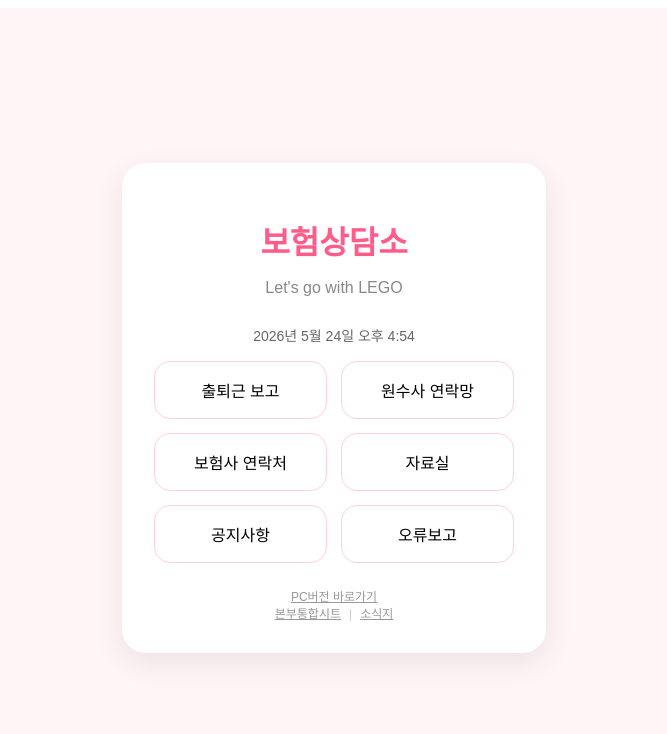
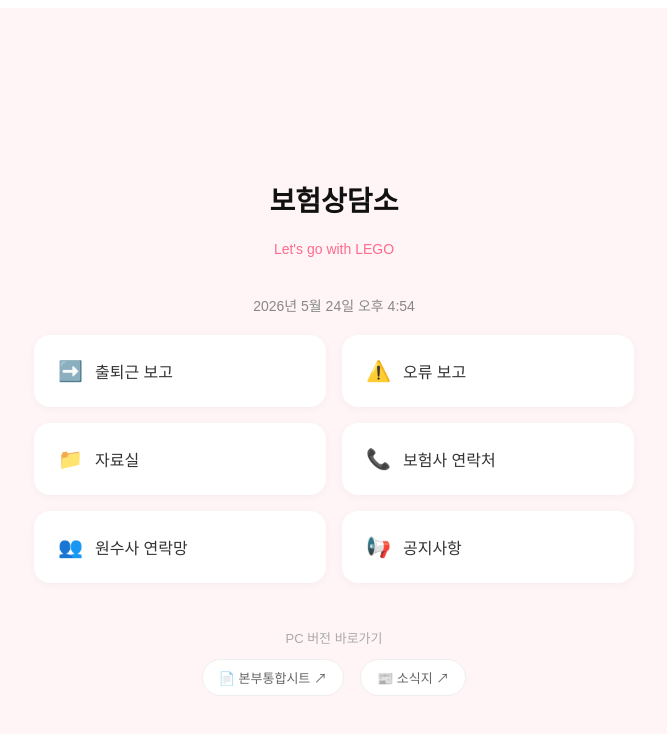
Before and after one commit to legobaeksunmi/withlego-site, a Next.js app: page / in a window 1280 px wide. Shown: the top 734 px of the page, without its empty margins (306-973 px from the left). Built offline with nearby package versions, Linux system fonts and the light colour scheme.

Commit message:
feat: revamp layout and add new menu items with icons

```diff
--- a/app/page.tsx
+++ b/app/page.tsx
@@ -28,41 +28,25 @@ export default function Home() {
     return () => clearInterval(interval);
   }, []);
 
-  const menuItems = [
-    { label: "출퇴근 보고", href: "#" },
-    { label: "원수사 연락망", href: "#" },
-    { label: "보험사 연락처", href: "#" },
-    { label: "자료실", href: "#" },
-    { label: "공지사항", href: "#" },
-    { label: "오류보고", href: "#" },
-  ];
-
   return (
     <main
       style={{
         minHeight: "100vh",
         background: "#fff5f7",
         display: "flex",
+        flexDirection: "column",
         justifyContent: "center",
         alignItems: "center",
         fontFamily: "sans-serif",
-      }}
-    >
-      <div
-        style={{
-          width: "360px",
-          background: "white",
-          padding: "32px",
-          borderRadius: "24px",
-          boxShadow: "0 10px 30px rgba(0,0,0,0.08)",
-          textAlign: "center",
+        padding: "20px",
       }}
     >
       <h1
         style={{
-            color: "#ff5c8a",
-            fontSize: "32px",
-            marginBottom: "10px",
+          color: "#111",
+          fontSize: "28px",
+          fontWeight: "bold",
+          marginBottom: "8px",
         }}
       >
         보험상담소
@@ -70,8 +54,9 @@ export default function Home() {
 
       <p
         style={{
-            color: "#888",
-            marginBottom: "28px",
+          color: "#ff6b8a",
+          fontSize: "14px",
+          marginBottom: "24px",
         }}
       >
         Let&apos;s go with LEGO
@@ -80,52 +65,98 @@ export default function Home() {
       {/* 현재 시간 표시 */}
       <p
         style={{
-            color: "#666",
+          color: "#888",
           fontSize: "14px",
-            marginBottom: "16px",
+          marginBottom: "20px",
         }}
       >
         {currentTime}
       </p>
 
-        {/* 2열 메뉴 배치 */}
+      {/* 메뉴 그리드 */}
       <div
         style={{
           display: "grid",
           gridTemplateColumns: "1fr 1fr",
-            gap: "14px",
+          gap: "16px",
+          width: "100%",
+          maxWidth: "600px",
         }}
       >
-          {menuItems.map((item) => (
-            <a
-              key={item.label}
-              href={item.href}
-              style={btn}
-            >
-              {item.label}
-            </a>
-          ))}
+        {/* 출퇴근 보고 */}
+        <div style={menuCard}>
+          <span style={iconStyle}>➡️</span>
+          <h3 style={menuTitle}>출퇴근 보고</h3>
         </div>
 
-        {/* 하단 바로가기 링크 */}
+        {/* 오류 보고 */}
+        <div style={menuCard}>
+          <span style={iconStyle}>⚠️</span>
+          <h3 style={menuTitle}>오류 보고</h3>
+        </div>
+
+        {/* 자료실 */}
+        <div style={menuCard}>
+          <span style={iconStyle}>📁</span>
+          <h3 style={menuTitle}>자료실</h3>
+        </div>
+
+        {/* 보험사 연락처 */}
+        <div style={menuCard}>
+          <span style={iconStyle}>📞</span>
+          <h3 style={menuTitle}>보험사 연락처</h3>
+        </div>
+
+        {/* 원수사 연락망 */}
+        <div style={menuCard}>
+          <span style={iconStyle}>👥</span>
+          <h3 style={menuTitle}>원수사 연락망</h3>
+        </div>
+
+        {/* 공지사항 */}
+        <div style={menuCard}>
+          <span style={iconStyle}>📢</span>
+          <h3 style={menuTitle}>공지사항</h3>
+        </div>
+      </div>
+
+      {/* 하단 링크 */}
       <div
         style={{
-            marginTop: "24px",
-            fontSize: "12px",
-            color: "#999",
+          marginTop: "32px",
+          textAlign: "center",
         }}
       >
-          <a href="#" style={smallLink}>PC버전 바로가기</a>
-          <br />
-          <a href="#" style={smallLink}>본부통합시트</a>
-          <span style={{ margin: "0 8px", color: "#ccc" }}>|</span>
+        <p
+          style={{
+            color: "#aaa",
+            fontSize: "13px",
+            marginBottom: "12px",
+          }}
+        >
+          PC 버전 바로가기
+        </p>
+        <div
+          style={{
+            display: "flex",
+            alignItems: "center",
+            justifyContent: "center",
+            gap: "16px",
+          }}
+        >
+          <a
+            href="#"
+            style={bottomLink}
+          >
+            📄 본부통합시트 ↗
+          </a>
           <a
             href="https://drive.google.com/drive/folders/1wiQ_GZf44VjQpvY0MdNfAXbY8CSyN8N2"
             target="_blank"
             rel="noopener noreferrer"
-            style={smallLink}
+            style={bottomLink}
           >
-            소식지
+            📰 소식지 ↗
           </a>
         </div>
       </div>
@@ -133,19 +164,34 @@ export default function Home() {
   );
 }
 
-const btn: React.CSSProperties = {
-  border: "1px solid #ffd1dc",
+const menuCard: React.CSSProperties = {
   background: "white",
-  padding: "16px",
   borderRadius: "16px",
-  fontSize: "16px",
+  padding: "24px",
+  boxShadow: "0 2px 8px rgba(0,0,0,0.04)",
   cursor: "pointer",
-  textDecoration: "none",
-  color: "inherit",
-  display: "block",
+  display: "flex",
+  alignItems: "center",
+  gap: "12px",
 };
 
-const smallLink: React.CSSProperties = {
-  color: "#999",
-  textDecoration: "underline",
+const iconStyle: React.CSSProperties = {
+  fontSize: "20px",
 };
+
+const menuTitle: React.CSSProperties = {
+  fontSize: "16px",
+  fontWeight: "500",
+  color: "#333",
+  margin: 0,
+};
+
+const bottomLink: React.CSSProperties = {
+  color: "#666",
+  fontSize: "13px",
+  textDecoration: "none",
+  padding: "8px 16px",
+  borderRadius: "20px",
+  border: "1px solid #eee",
+  background: "white",
+};
```
Lines whose indentation alone changed are shown as unchanged.
